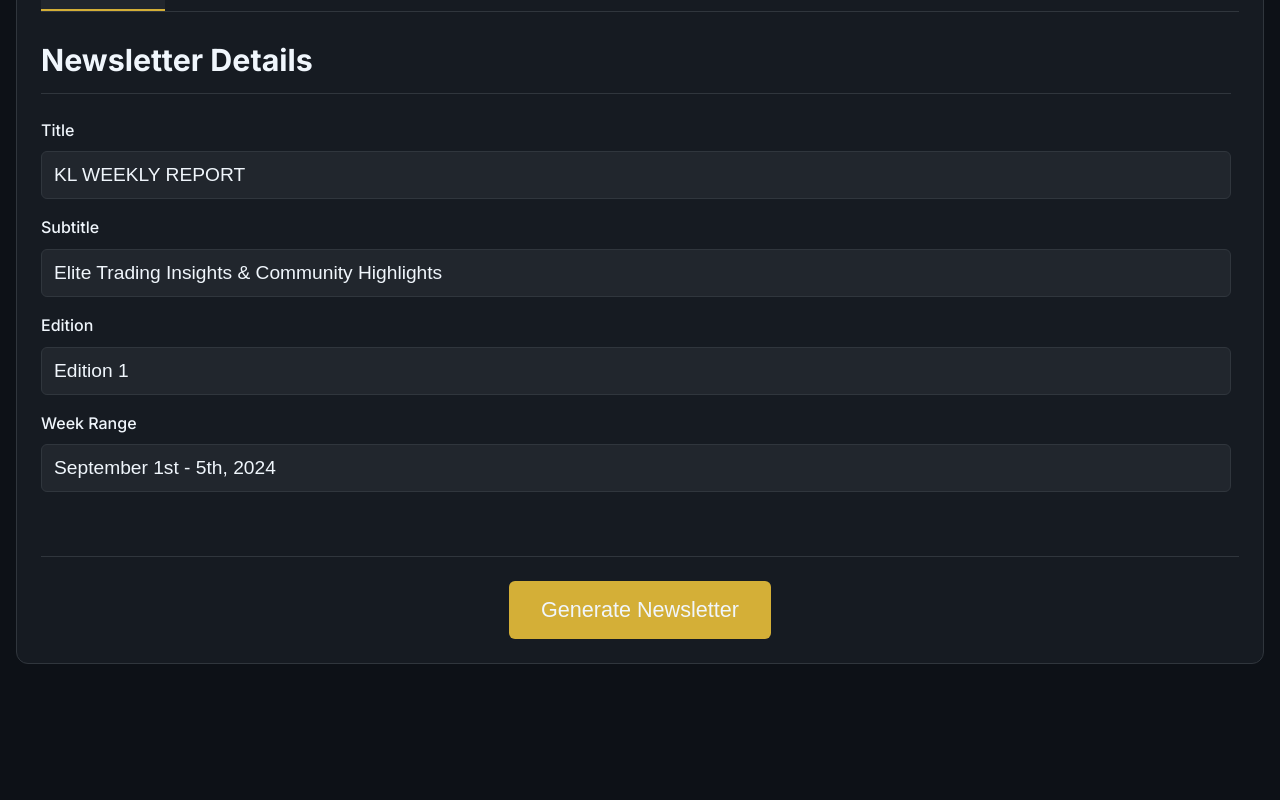
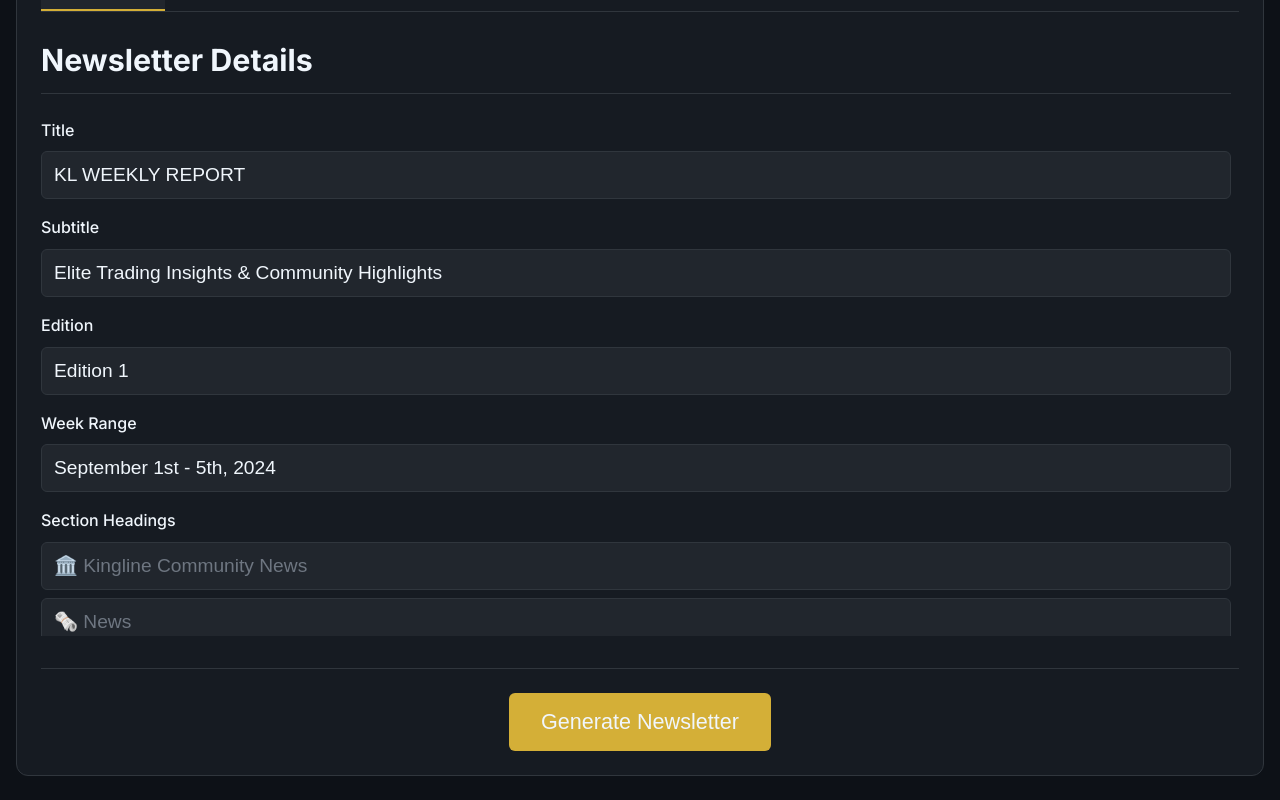
Before and after one commit to shalashaskabob/newsletter, a React (Vite) app: page / in a window 1280 px wide. Shown: the part 488-1288 px from the top of the page. Before the commit the page ends 1176 px from the top, so only its background shows below. Built offline with nearby package versions, Linux system fonts and the light colour scheme.

Commit message:
Feature: customizable section headings via labels (community/news/daily) wired to preview & publish

```diff
--- a/src/App.tsx
+++ b/src/App.tsx
@@ -91,7 +91,7 @@ function App() {
       if (communityNews.length > 0) {
         sections.push({
           id: 'community-news',
-          title: '🏛️ Kingline Community News',
+          title: formData.labels?.communityNews || '🏛️ Kingline Community News',
           communityNews: communityNews
         });
       }
@@ -100,7 +100,7 @@ function App() {
       if (newsItems.length > 0) {
         sections.push({
           id: 'news',
-          title: '🗞️ News',
+          title: formData.labels?.news || '🗞️ News',
           newsItems
         });
       }
@@ -111,7 +111,7 @@ function App() {
         if (hasNewsItems) {
           sections.push({
             id: 'daily-news',
-            title: '📰 Economic News',
+            title: formData.labels?.dailyNews || '📰 Economic News',
             dailyNews: dailyNews
           });
         }
--- a/src/components/NewsletterForm.tsx
+++ b/src/components/NewsletterForm.tsx
@@ -95,6 +95,11 @@ const NewsletterForm: React.FC<NewsletterFormProps> = ({ onSubmit, initialData }
       }),
       weekRange: '',
       edition: '',
+      labels: {
+        communityNews: '🏛️ Kingline Community News',
+        news: '🗞️ News',
+        dailyNews: '📰 Economic News'
+      },
       sections: [],
       footer: {
         companyName: 'KL Trading Community',
@@ -302,7 +307,7 @@ const NewsletterForm: React.FC<NewsletterFormProps> = ({ onSubmit, initialData }
     if (communityNews.length > 0) {
       sections.push({
         id: 'community-news',
-        title: '🏛️ Kingline Community News',
+        title: formData.labels?.communityNews || '🏛️ Kingline Community News',
         communityNews: communityNews
       });
     }
@@ -311,7 +316,7 @@ const NewsletterForm: React.FC<NewsletterFormProps> = ({ onSubmit, initialData }
     if (newsItems.length > 0) {
       sections.push({
         id: 'news',
-        title: '🗞️ News',
+        title: formData.labels?.news || '🗞️ News',
         newsItems
       });
     }
@@ -326,7 +331,7 @@ const NewsletterForm: React.FC<NewsletterFormProps> = ({ onSubmit, initialData }
     if (hasNewsItems) {
       sections.push({
         id: 'daily-news',
-        title: '📰 Economic News',
+        title: formData.labels?.dailyNews || '📰 Economic News',
         dailyNews: dailyNews
       });
     }
@@ -477,6 +482,29 @@ const NewsletterForm: React.FC<NewsletterFormProps> = ({ onSubmit, initialData }
                 onChange={(e) => setFormData({...formData, weekRange: e.target.value})}
                 placeholder="September 1st - 5th, 2024"
               />
+            </div>
+            <div className="form-group">
+              <label>Section Headings</label>
+              <div style={{ display: 'grid', gap: '8px' }}>
+                <input
+                  type="text"
+                  value={formData.labels?.communityNews || ''}
+                  onChange={(e) => setFormData({ ...formData, labels: { ...formData.labels, communityNews: e.target.value } })}
+                  placeholder="🏛️ Kingline Community News"
+                />
+                <input
+                  type="text"
+                  value={formData.labels?.news || ''}
+                  onChange={(e) => setFormData({ ...formData, labels: { ...formData.labels, news: e.target.value } })}
+                  placeholder="🗞️ News"
+                />
+                <input
+                  type="text"
+                  value={formData.labels?.dailyNews || ''}
+                  onChange={(e) => setFormData({ ...formData, labels: { ...formData.labels, dailyNews: e.target.value } })}
+                  placeholder="📰 Economic News"
+                />
+              </div>
             </div>
           </div>
         )}
--- a/src/types/newsletter.ts
+++ b/src/types/newsletter.ts
@@ -81,6 +81,12 @@ export interface NewsletterData {
   date: string;
   weekRange: string;
   edition: string;
+  // Optional customizable section headings
+  labels?: {
+    communityNews?: string;
+    news?: string;
+    dailyNews?: string;
+  };
   // User-controlled scaling for overall typography
   fontScale?: number;
   sections: NewsletterSection[];
```
